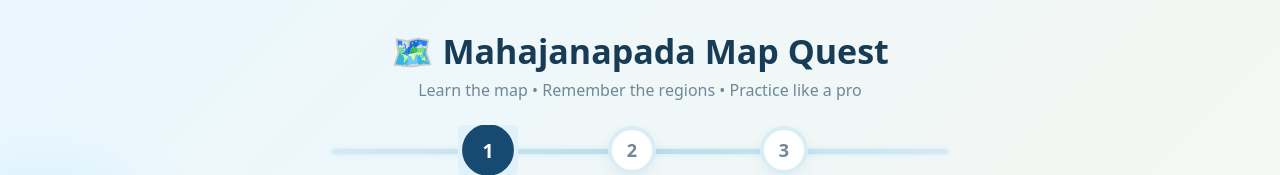
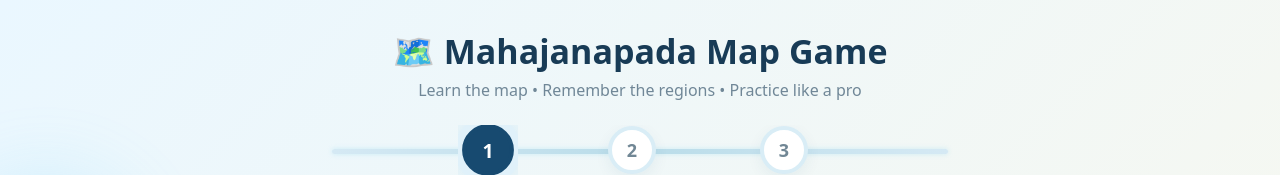
Before and after one commit to VardhanYT4/Mahajanpadas-map-game, a website: page index.html in a window 1280 px wide. Shown: the top 175 px of the page. Drawn offline with Linux system fonts and the light colour scheme.

Commit message:
Update index.html

```diff
--- a/index.html
+++ b/index.html
@@ -3,13 +3,13 @@
 <head>
 <meta charset="utf-8">
 <meta name="viewport" content="width=device-width,initial-scale=1,viewport-fit=cover">
-<title>Mahajanapada Map Quest</title>
+<title>Mahajanapada Map Game</title>
 <link rel="stylesheet" href="style.css">
 </head>
 <body>
 <div class="app">
 <header>
-  <div class="brand">🗺️ Mahajanapada Map Quest</div>
+  <div class="brand">🗺️ Mahajanapada Map Game</div>
   <div class="subtitle">Learn the map • Remember the regions • Practice like a pro</div>
 </header>
 <nav class="steps" aria-label="Game steps">
```
